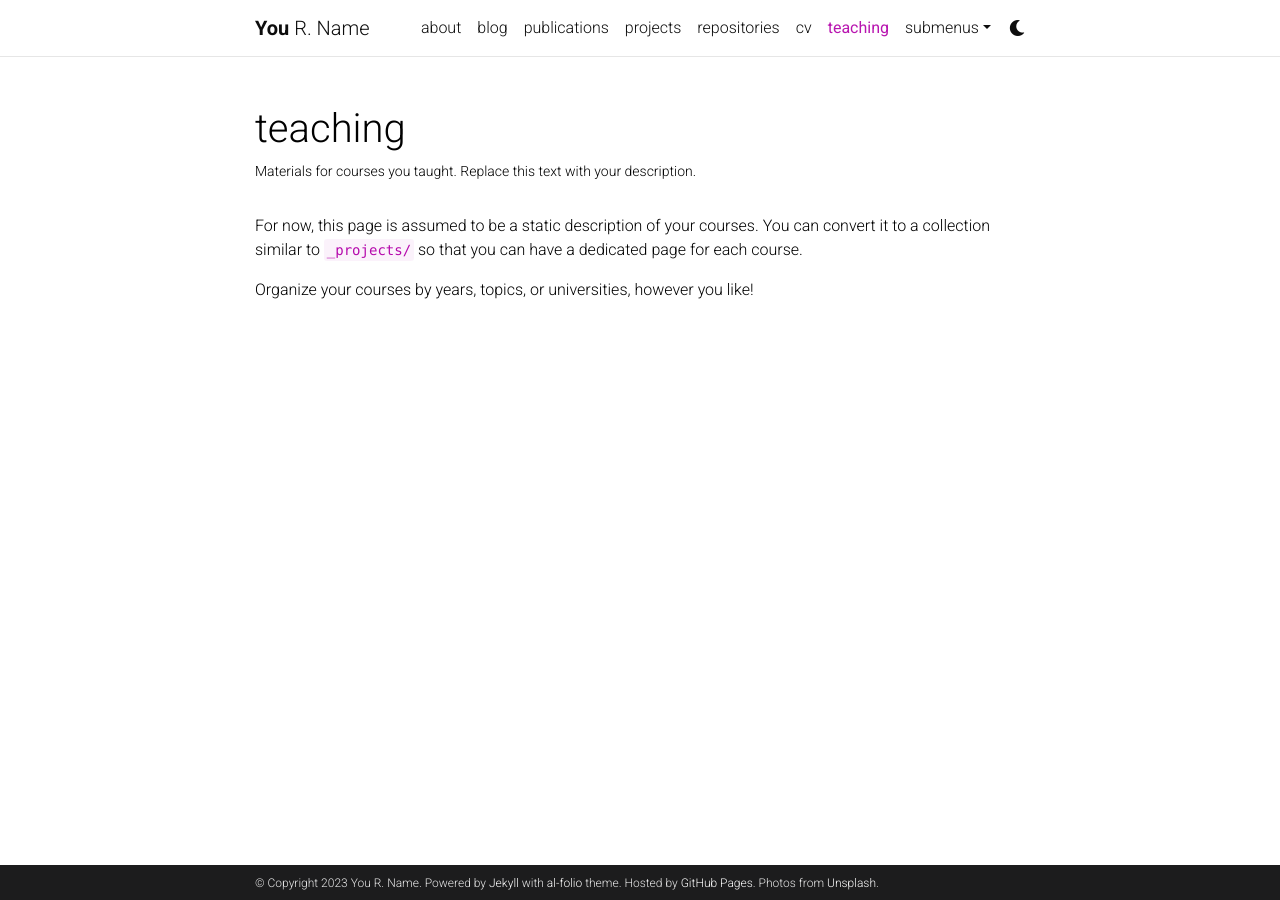
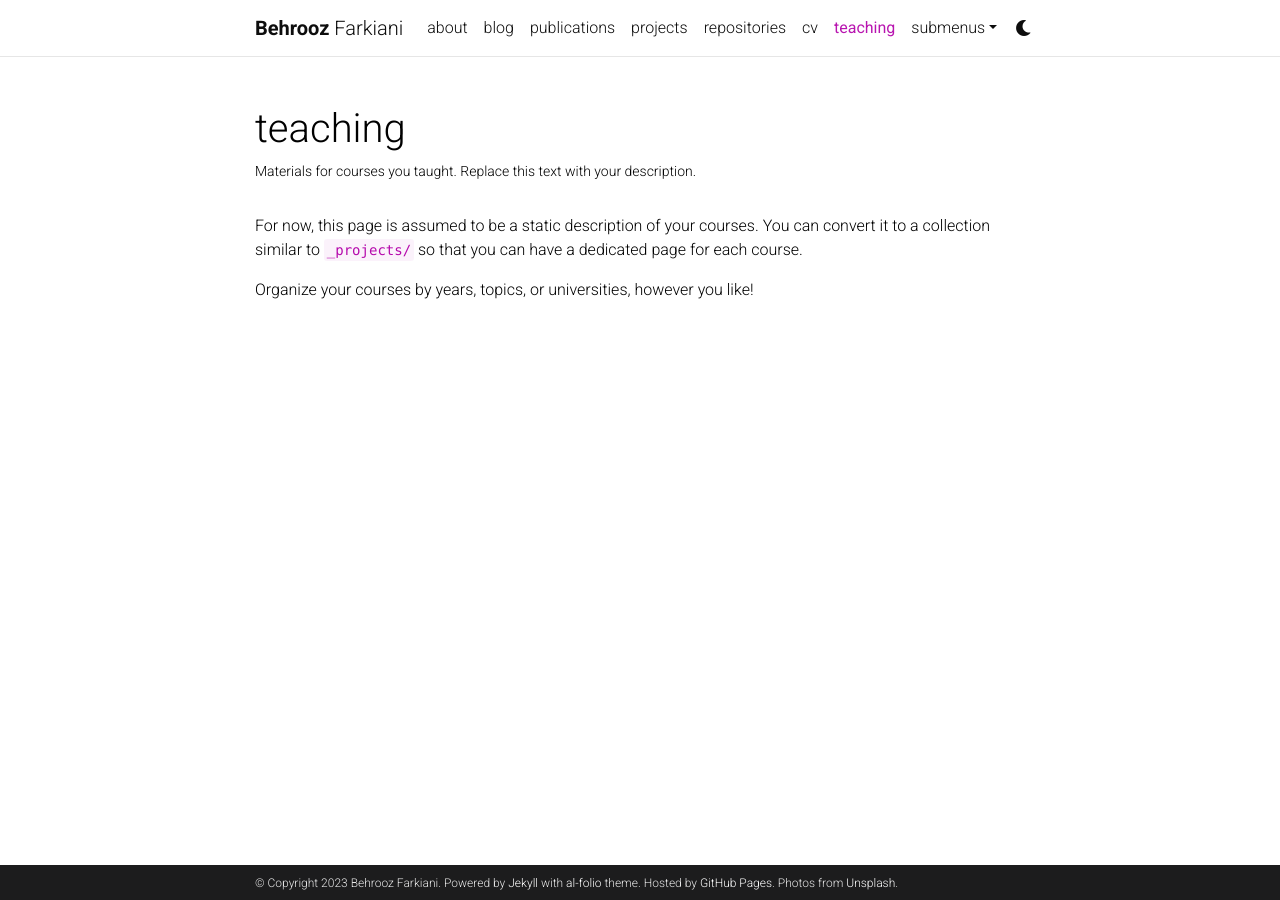
Before and after one commit to Bfarkiani/bfarkiani.github.io, a Jekyll site: the page built from _pages/teaching.md, in a window 1280 px wide. Built offline with Jekyll 4.4.1, drawn with Linux system fonts in a browser that asks for light colours; comment, search, counter and statistics services are not loaded; a style sheet for code colours, icons or effects is not loaded.

Commit message:
Update _config.yml

```diff
--- a/_config.yml
+++ b/_config.yml
@@ -3,22 +3,22 @@
 # -----------------------------------------------------------------------------
 
 title: blank # the website title (if blank, full name will be used instead)
-first_name: You
-middle_name: R.
-last_name: Name
-email: you@example.com
+first_name: Behrooz
+middle_name:
+last_name: Farkiani
+email: bfarkiani@wustl.edu
 description: > # the ">" symbol means to ignore newlines until "footer_text:"
-  A simple, whitespace theme for academics. Based on [*folio](https://github.com/bogoli/-folio) design.
+  Behrooz Farkiani
 footer_text: >
   Powered by <a href="https://jekyllrb.com/" target="_blank">Jekyll</a> with <a href="https://github.com/alshedivat/al-folio">al-folio</a> theme.
   Hosted by <a href="https://pages.github.com/" target="_blank">GitHub Pages</a>.
   Photos from <a href="https://unsplash.com" target="_blank">Unsplash</a>.
-keywords: jekyll, jekyll-theme, academic-website, portfolio-website  # add your own keywords or leave empty
+keywords: Behrooz Farkiani, Networking, Computer Science  # add your own keywords or leave empty
 
 lang: en # the language of your site (for example: en, fr, cn, ru, etc.)
 icon: ⚛️  # the emoji used as the favicon (alternatively, provide image name in /assets/img/)
 
-url: https://alshedivat.github.io # the base hostname & protocol for your site
+url: https://bfarkiani.github.io # the base hostname & protocol for your site
 baseurl: /al-folio # the subpath of your site, e.g. /blog/
 last_updated: false # set to true if you want to display last updated in the footer
 impressum_path:  # set to path to include impressum link in the footer, use the same path as permalink in a page, helps to conform with EU GDPR
```
